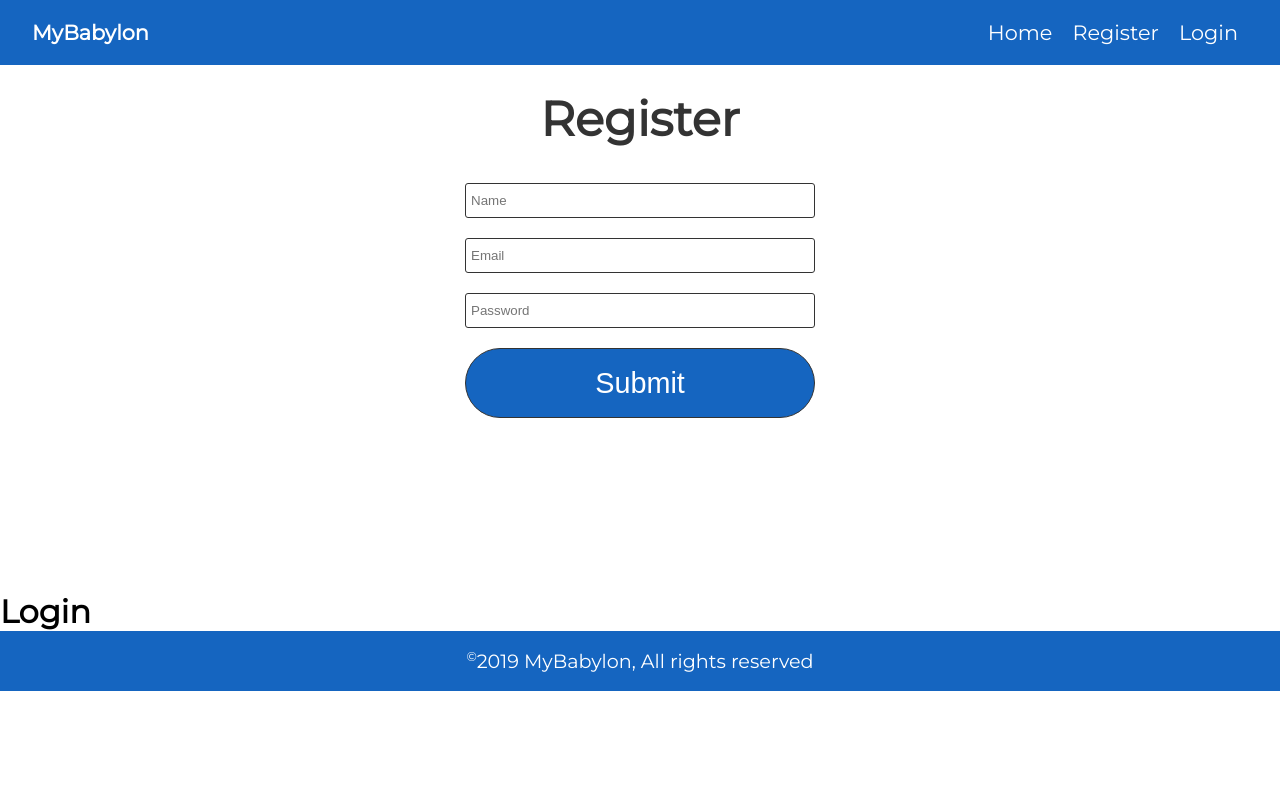
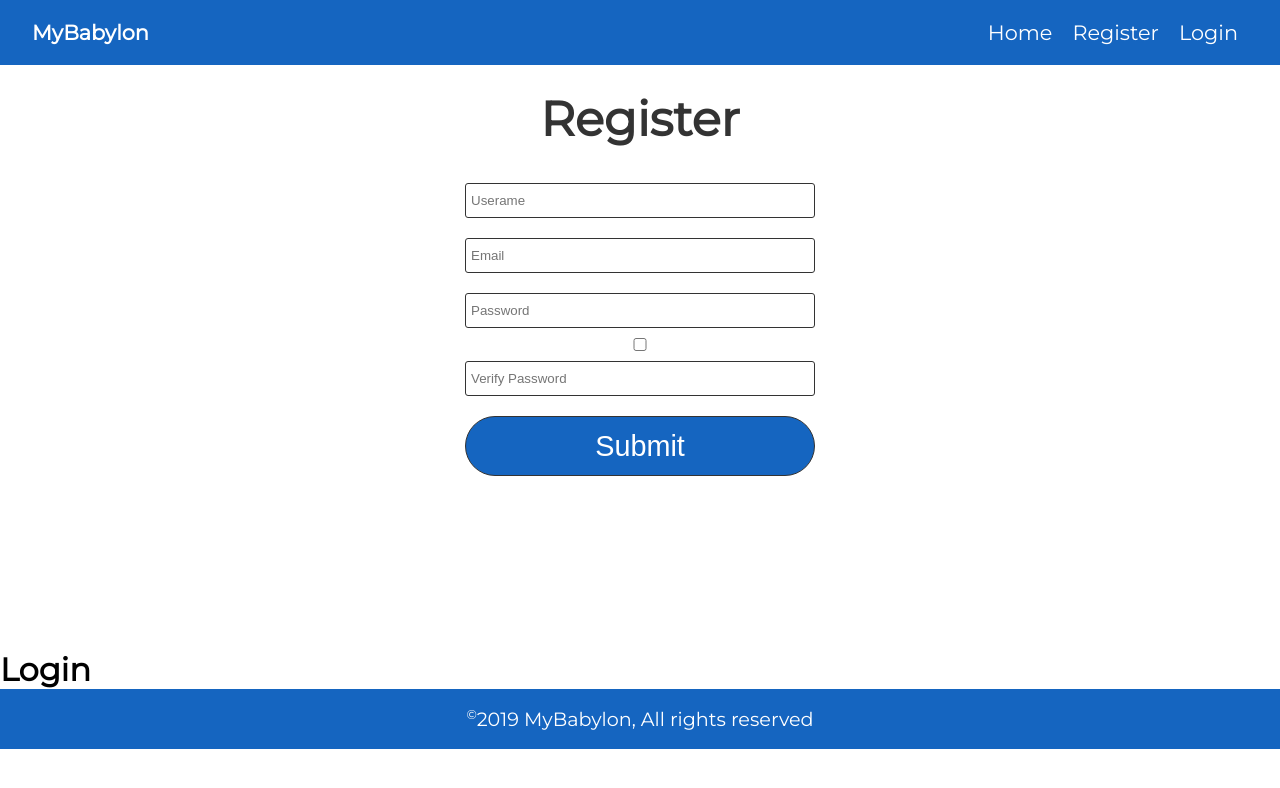
Before and after one commit to RobertP09/mybabylonAPI, a React (Create React App) app in the folder client/: page / in a window 1280 px wide. Shown: the top 788 px of the page. Built offline with nearby package versions, Linux system fonts and the light colour scheme.

Commit message:
Second round on register

```diff
--- a/client/src/App.scss
+++ b/client/src/App.scss
@@ -65,12 +65,21 @@ ul .link {
     border: 1px solid #333;
     padding: 0 5px;
 }
+.passwordContainer {
+    margin: 0 auto;
+    display: flex;
+    flex-flow: column nowrap;
+}
+.passwordToggle {
+    width: auto;
+    height: auto;
+}
 .submit {
     background: $main-bg-color;
     color: #fff;
     border-radius: 40px;
     width: 350px;
-    height: 70px;
+    height: 60px;
     font-size: 1.8rem;
     max-width: 450px;
 
--- a/client/src/layout/Register.js
+++ b/client/src/layout/Register.js
@@ -5,21 +5,31 @@ class Register extends Component {
     constructor(props) {
         super(props);
         this.state = {
+            hidden: true,
             name: '',
             email: '',
-            password: ''
+            password: '',
+            verifyPassword: ''
         };
         this.handleInputChange = this.handleInputChange.bind(this);
+        this.toggleShow = this.toggleShow.bind(this);
+        this.checkPassword = this.checkPassword.bind(this);
     }
-
+    //put our Data into state
     handleInputChange = e => {
         this.setState({
             [e.target.name]: e.target.value
         });
     }
+    //Handle form submission
+    handleSubmit = e => {
+        e.preventDefault();
 
-    handleSubmit = event => {
-        event.preventDefault();
+        const data = {
+            name: this.state.name,
+            email: this.state.email,
+            password: this.state.password,
+        }
 
         fetch('http://localhost:5000/users/register', {
             method: 'POST',
@@ -27,8 +37,22 @@ class Register extends Component {
                 'Accept' : 'application/json',
                 'Content-Type' : 'application/json'
             },
-            body: JSON.stringify(this.state)
+            body: JSON.stringify(data)
         });
+    }
+    //Used to show password
+    toggleShow() {
+        this.setState({ hidden: !this.state.hidden });
+    }
+
+    checkPassword() {
+        if(this.state.verifyPassword !== this.state.password) {
+            console.log(`Passwords don't match`);
+            console.log(this.state.verifyPassword);
+            console.log(this.state.password);
+        } else {
+            console.log('Passwords match');
+        }
     }
 
     render() {
@@ -37,10 +61,45 @@ class Register extends Component {
                 <section className="container">
                     <h1 className="title">Register</h1>
                     <form className="form" onSubmit={this.handleSubmit}>
-                        <input type="text" name="name" onChange={this.handleInputChange}     placeholder="Name" className="input" />
-                        <input type="text" name="email" onChange={this.handleInputChange}    placeholder="Email" className="input" />
-                        <input type="text" name="password" onChange={this.handleInputChange} placeholder="Password" className="input" />
-                        <input type="submit" value="Submit" className="input submit"/>
+                        <input type="text"
+                            name="name"
+                            onChange={this.handleInputChange}
+                            placeholder="Userame"
+                            className="input"
+                            min="6"
+                            required
+                        />
+                        <input type="email"
+                            name="email"
+                            onChange={this.handleInputChange}
+                            placeholder="Email"
+                            className="input"
+                            required
+                        />
+                        <div className="passwordContainer">
+                            <input type={ this.state.hidden ? 'password' : 'text' }
+                                name="password"
+                                onChange={this.handleInputChange}
+                                placeholder="Password"
+                                className="input password"
+                                min="8"
+                                maxLength="16"
+                                required
+                            />
+                            <input type="checkbox"
+                                onClick={this.toggleShow}
+                                className="button passwordToggle"
+                            />
+                        </div>
+                        <input type="text"
+                            name="verifyPassword"
+                            className="input"
+                            placeholder="Verify Password"
+                            onChange={this.handleInputChange}
+                            onKeyUp={this.checkPassword}
+                            required
+                        />
+                        <input type="submit" value="Submit" className="input submit" disabled/>
                     </form>
                 </section>
             </Fragment>
```
